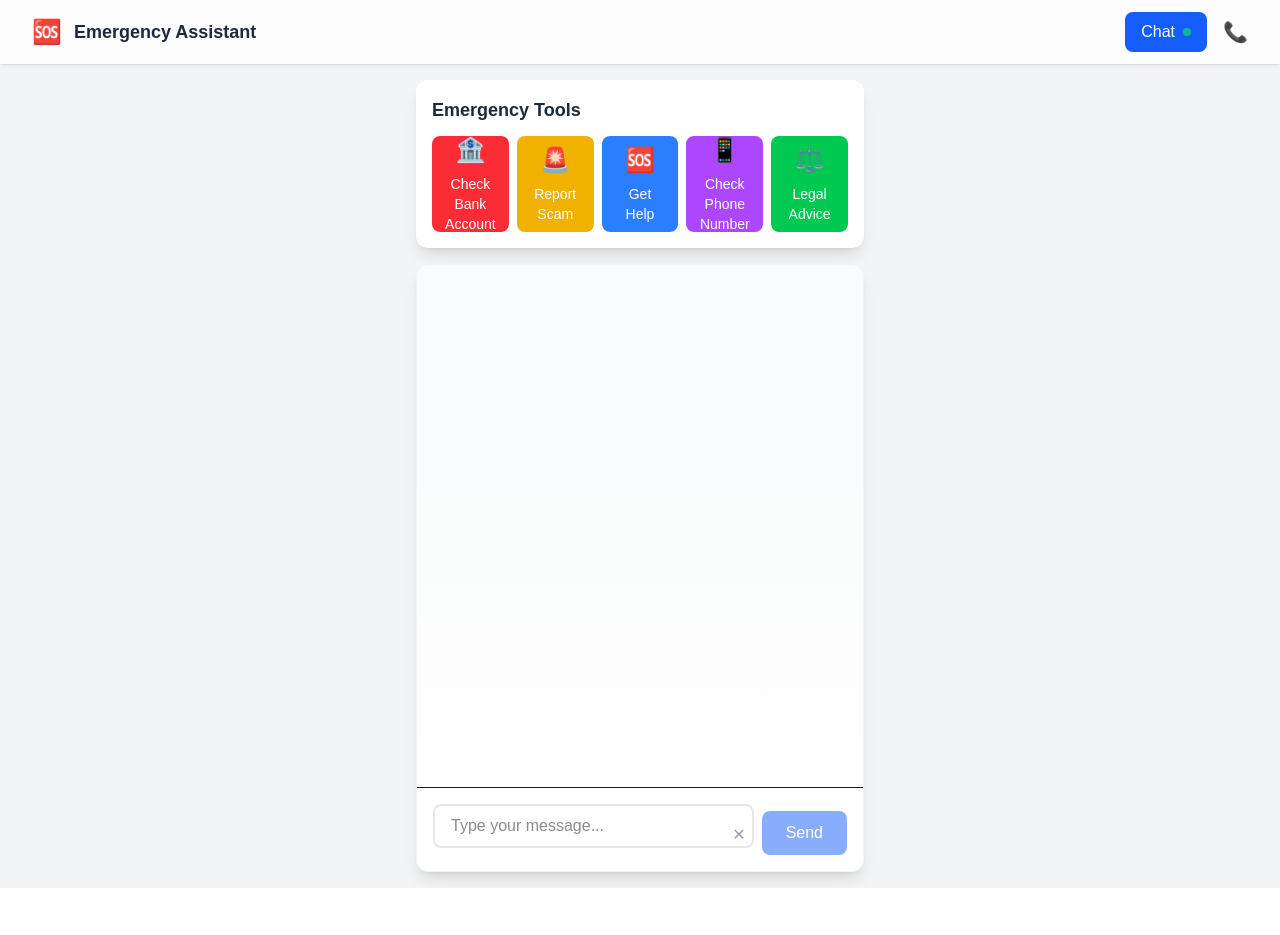
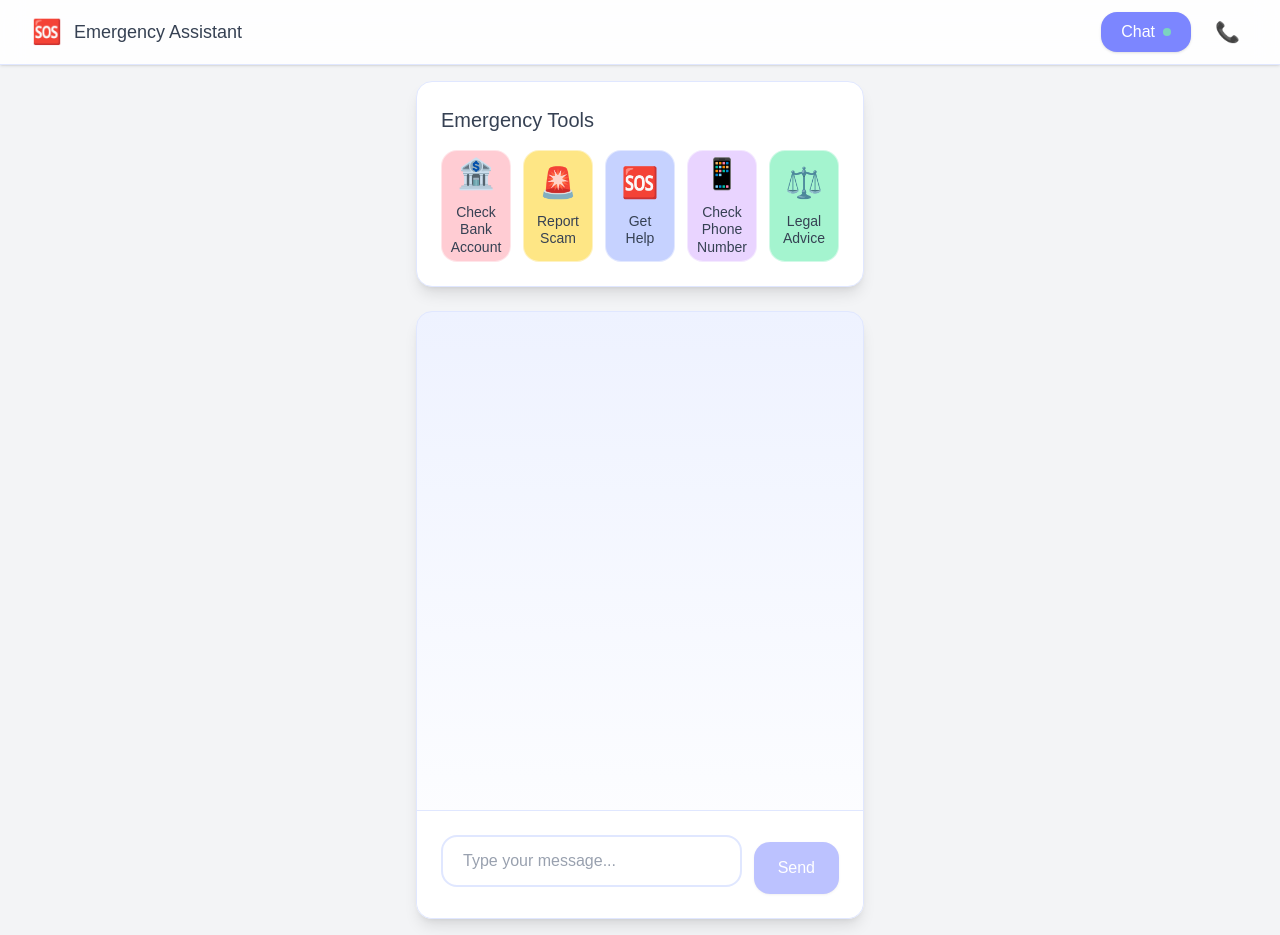
Before and after one commit to SassyxD/Aunjai-ECM, a Next.js app: page /chat in a window 1280 px wide. Before the commit the page ends 888 px from the top, so only its background shows below. Built offline with nearby package versions, Linux system fonts and the light colour scheme.

Commit message:
style: update UI with pastel colors and softer design - Change color scheme, improve readability, enhance visual hierarchy

```diff
--- a/src/components/ChatUI.tsx
+++ b/src/components/ChatUI.tsx
@@ -37,53 +37,53 @@ const ChatUI: React.FC<ChatUIProps> = ({ messages, input, setInput, onSend, load
     };
 
     return (
-        <div className="flex flex-col h-[calc(100vh-12rem)] bg-gradient-to-b from-gray-50 to-white rounded-xl shadow-lg border border-gray-100">
-            <div className="flex-1 overflow-y-auto p-4 space-y-4">
+        <div className="flex flex-col h-[calc(100vh-12rem)] bg-gradient-to-b from-indigo-50 to-white rounded-2xl shadow-lg border border-indigo-100">
+            <div className="flex-1 overflow-y-auto p-6 space-y-6">
                 {messages.map((msg, i) => (
                     <div
                         key={i}
-                        className={`flex ${msg.role === 'user' ? 'justify-end' : 'justify-start'} items-end space-x-2`}
+                        className={`flex ${msg.role === 'user' ? 'justify-end' : 'justify-start'} items-end space-x-3`}
                     >
                         {msg.role === 'assistant' && (
-                            <div className="w-8 h-8 rounded-full bg-blue-100 flex items-center justify-center flex-shrink-0">
+                            <div className="w-10 h-10 rounded-2xl bg-indigo-100 flex items-center justify-center flex-shrink-0">
                                 🤖
                             </div>
                         )}
                         <div
-                            className={`px-4 py-3 rounded-2xl max-w-[80%] ${msg.role === 'user'
-                                ? 'bg-blue-600 text-white rounded-br-none'
-                                : 'bg-gray-100 text-gray-800 rounded-bl-none'
+                            className={`px-5 py-3 rounded-2xl max-w-[80%] ${msg.role === 'user'
+                                ? 'bg-indigo-400 text-white rounded-br-lg'
+                                : 'bg-white text-gray-700 rounded-bl-lg shadow-sm border border-indigo-100'
                                 }`}
                         >
-                            <p className="whitespace-pre-wrap">{msg.content}</p>
+                            <p className="whitespace-pre-wrap leading-relaxed">{msg.content}</p>
                         </div>
                         {msg.role === 'user' && (
-                            <div className="w-8 h-8 rounded-full bg-blue-600 flex items-center justify-center text-white flex-shrink-0">
+                            <div className="w-10 h-10 rounded-2xl bg-indigo-400 flex items-center justify-center text-white flex-shrink-0">
                                 👤
                             </div>
                         )}
                     </div>
                 ))}
                 {loading && (
-                    <div className="flex items-center space-x-2 text-gray-500">
-                        <div className="w-8 h-8 rounded-full bg-blue-100 flex items-center justify-center">
+                    <div className="flex items-center space-x-3 text-gray-500">
+                        <div className="w-10 h-10 rounded-2xl bg-indigo-100 flex items-center justify-center">
                             🤖
                         </div>
-                        <div className="flex space-x-1">
-                            <div className="w-2 h-2 bg-blue-400 rounded-full animate-bounce" style={{ animationDelay: '0ms' }}></div>
-                            <div className="w-2 h-2 bg-blue-400 rounded-full animate-bounce" style={{ animationDelay: '150ms' }}></div>
-                            <div className="w-2 h-2 bg-blue-400 rounded-full animate-bounce" style={{ animationDelay: '300ms' }}></div>
+                        <div className="flex space-x-2">
+                            <div className="w-3 h-3 bg-indigo-300 rounded-full animate-bounce" style={{ animationDelay: '0ms' }}></div>
+                            <div className="w-3 h-3 bg-indigo-300 rounded-full animate-bounce" style={{ animationDelay: '150ms' }}></div>
+                            <div className="w-3 h-3 bg-indigo-300 rounded-full animate-bounce" style={{ animationDelay: '300ms' }}></div>
                         </div>
                     </div>
                 )}
                 <div ref={endRef} />
             </div>
-            <div className="border-t bg-white p-4 rounded-b-xl">
-                <div className="flex items-end space-x-2">
+            <div className="border-t border-indigo-100 bg-white p-6 rounded-b-2xl">
+                <div className="flex items-end space-x-3">
                     <div className="flex-1 relative">
                         <textarea
                             ref={inputRef}
-                            className="w-full resize-none rounded-lg border-2 border-gray-200 px-4 py-2 focus:outline-none focus:border-blue-500 pr-12 min-h-[44px] max-h-[150px]"
+                            className="w-full resize-none rounded-2xl border-2 border-indigo-100 px-5 py-3 focus:outline-none focus:border-indigo-300 pr-12 min-h-[52px] max-h-[150px] text-gray-700 placeholder-gray-400 bg-white"
                             rows={1}
                             value={input}
                             onChange={(e) => {
@@ -94,16 +94,18 @@ const ChatUI: React.FC<ChatUIProps> = ({ messages, input, setInput, onSend, load
                             placeholder="Type your message..."
                             disabled={loading}
                         />
+                        {input && (
                             <button
-                            className="absolute right-2 bottom-2 text-gray-400 hover:text-gray-600"
+                                className="absolute right-3 bottom-3 text-gray-400 hover:text-gray-600 p-1 rounded-full hover:bg-gray-100"
                                 onClick={() => setInput('')}
                                 type="button"
                             >
                                 ✕
                             </button>
+                        )}
                     </div>
                     <button
-                        className="bg-blue-600 text-white px-6 py-2 rounded-lg hover:bg-blue-700 transition-colors flex-shrink-0 disabled:opacity-50 disabled:cursor-not-allowed h-[44px] flex items-center justify-center"
+                        className="bg-indigo-400 text-white px-6 py-3 rounded-2xl hover:bg-indigo-500 transition-colors flex-shrink-0 disabled:opacity-50 disabled:cursor-not-allowed h-[52px] flex items-center justify-center font-medium shadow-sm"
                         onClick={onSend}
                         disabled={loading || !input.trim()}
                     >
--- a/src/components/Navbar.tsx
+++ b/src/components/Navbar.tsx
@@ -3,24 +3,24 @@ import React from 'react';
 import Link from 'next/link';
 
 const Navbar: React.FC = () => (
-    <nav className="sticky top-0 w-full bg-white/80 backdrop-blur-md shadow-sm z-50">
+    <nav className="sticky top-0 w-full bg-white/90 backdrop-blur-md shadow-sm z-50 border-b border-indigo-100">
         <div className="max-w-7xl mx-auto px-4 sm:px-6 lg:px-8">
             <div className="flex items-center justify-between h-16">
                 <Link href="/" className="flex items-center space-x-3">
                     <span className="text-2xl">🆘</span>
-                    <span className="font-bold text-lg text-gray-800">Emergency Assistant</span>
+                    <span className="font-medium text-lg text-gray-700">Emergency Assistant</span>
                 </Link>
                 <div className="flex items-center space-x-4">
                     <Link
                         href="/chat"
-                        className="bg-blue-600 text-white px-4 py-2 rounded-lg hover:bg-blue-700 transition-colors flex items-center space-x-2"
+                        className="bg-indigo-400 text-white px-5 py-2 rounded-2xl hover:bg-indigo-500 transition-colors flex items-center space-x-2 shadow-sm"
                     >
-                        <span>Chat</span>
-                        <span className="inline-block w-2 h-2 bg-green-400 rounded-full animate-pulse"></span>
+                        <span className="font-medium">Chat</span>
+                        <span className="inline-block w-2 h-2 bg-green-300 rounded-full animate-pulse"></span>
                     </Link>
                     <button
                         onClick={() => window.open('tel:191')}
-                        className="text-gray-600 hover:text-blue-600 transition-colors"
+                        className="text-gray-500 hover:text-indigo-500 transition-colors p-2 rounded-full hover:bg-indigo-50"
                         title="Emergency Call"
                     >
                         <span className="text-xl">📞</span>
--- a/src/components/ScamTools.tsx
+++ b/src/components/ScamTools.tsx
@@ -10,46 +10,46 @@ const tools = [
         label: 'Check Bank Account',
         prompt: 'Check this bank account number for scam activity:',
         icon: '🏦',
-        color: 'bg-red-500 hover:bg-red-600'
+        color: 'bg-rose-200 hover:bg-rose-300'
     },
     {
         label: 'Report Scam',
         prompt: 'I want to report a scam.',
         icon: '🚨',
-        color: 'bg-yellow-500 hover:bg-yellow-600'
+        color: 'bg-amber-200 hover:bg-amber-300'
     },
     {
         label: 'Get Help',
         prompt: 'What should I do if I have been scammed?',
         icon: '🆘',
-        color: 'bg-blue-500 hover:bg-blue-600'
+        color: 'bg-indigo-200 hover:bg-indigo-300'
     },
     {
         label: 'Check Phone Number',
         prompt: 'Can you check if this phone number is associated with scams:',
         icon: '📱',
-        color: 'bg-purple-500 hover:bg-purple-600'
+        color: 'bg-purple-200 hover:bg-purple-300'
     },
     {
         label: 'Legal Advice',
         prompt: 'What are my legal options for dealing with this scam?',
         icon: '⚖️',
-        color: 'bg-green-500 hover:bg-green-600'
+        color: 'bg-emerald-200 hover:bg-emerald-300'
     }
 ];
 
 const ScamTools: React.FC<ScamToolsProps> = ({ onQuickPrompt }) => (
-    <div className="bg-white rounded-xl shadow-lg p-4 mb-4">
-        <h2 className="text-lg font-semibold text-gray-800 mb-3">Emergency Tools</h2>
-        <div className="grid grid-cols-2 sm:grid-cols-3 md:grid-cols-5 gap-2">
+    <div className="bg-white rounded-2xl shadow-lg p-6 mb-6 border border-indigo-100">
+        <h2 className="text-xl font-medium text-gray-700 mb-4">Emergency Tools</h2>
+        <div className="grid grid-cols-2 sm:grid-cols-3 md:grid-cols-5 gap-3">
             {tools.map(tool => (
                 <button
                     key={tool.label}
-                    className={`${tool.color} text-white p-3 rounded-lg hover:shadow-lg transition-all duration-200 flex flex-col items-center justify-center gap-2 text-center h-24`}
+                    className={`${tool.color} text-gray-700 p-4 rounded-2xl hover:shadow transition-all duration-200 flex flex-col items-center justify-center gap-3 text-center h-28 border border-white/50`}
                     onClick={() => onQuickPrompt(tool.prompt)}
                 >
-                    <span className="text-2xl">{tool.icon}</span>
-                    <span className="text-sm font-medium">{tool.label}</span>
+                    <span className="text-3xl">{tool.icon}</span>
+                    <span className="text-sm font-medium leading-tight">{tool.label}</span>
                 </button>
             ))}
         </div>
```
Also changed, not shown: src/app/page.tsx (+19 -19 lines). Lines whose indentation alone changed are shown as unchanged.
